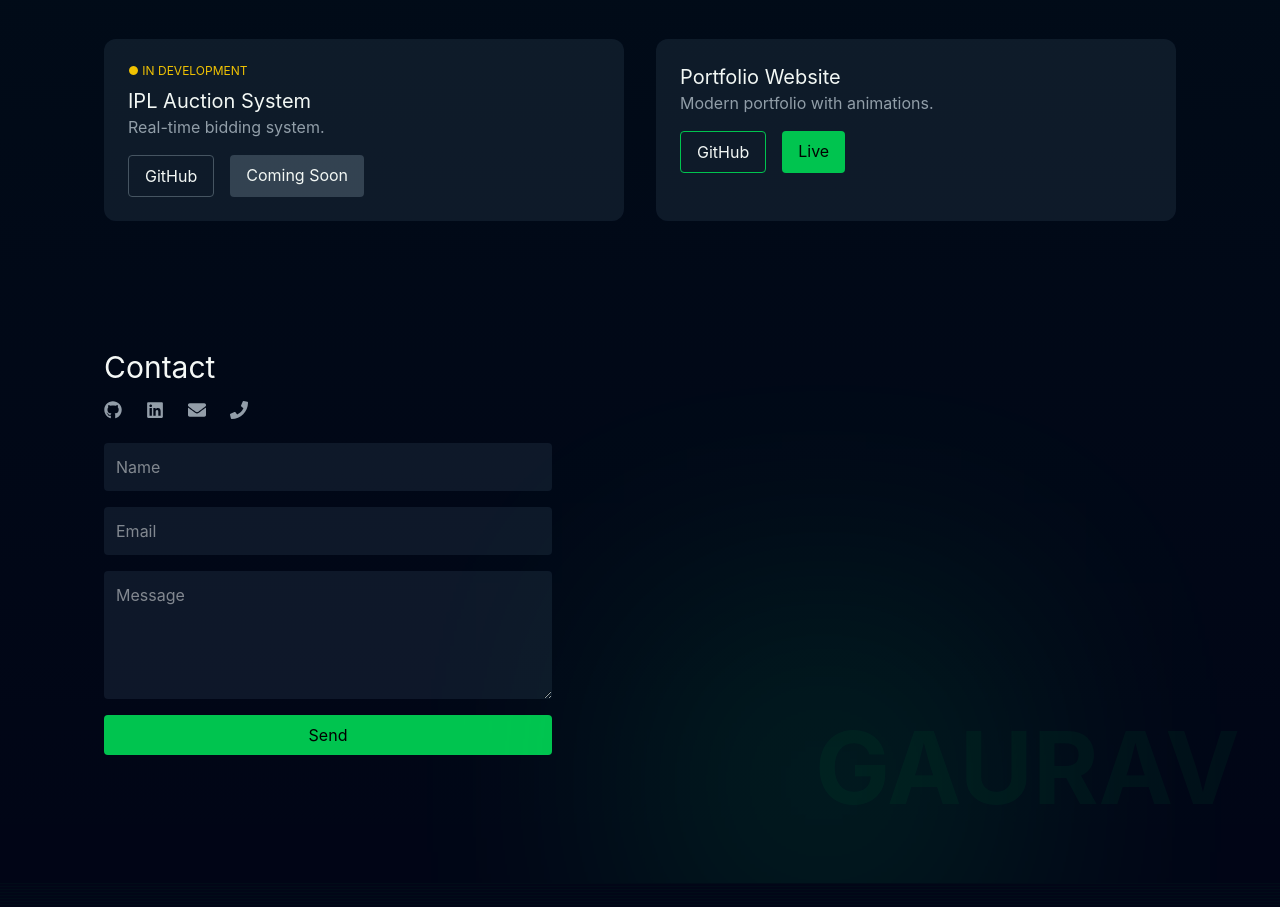
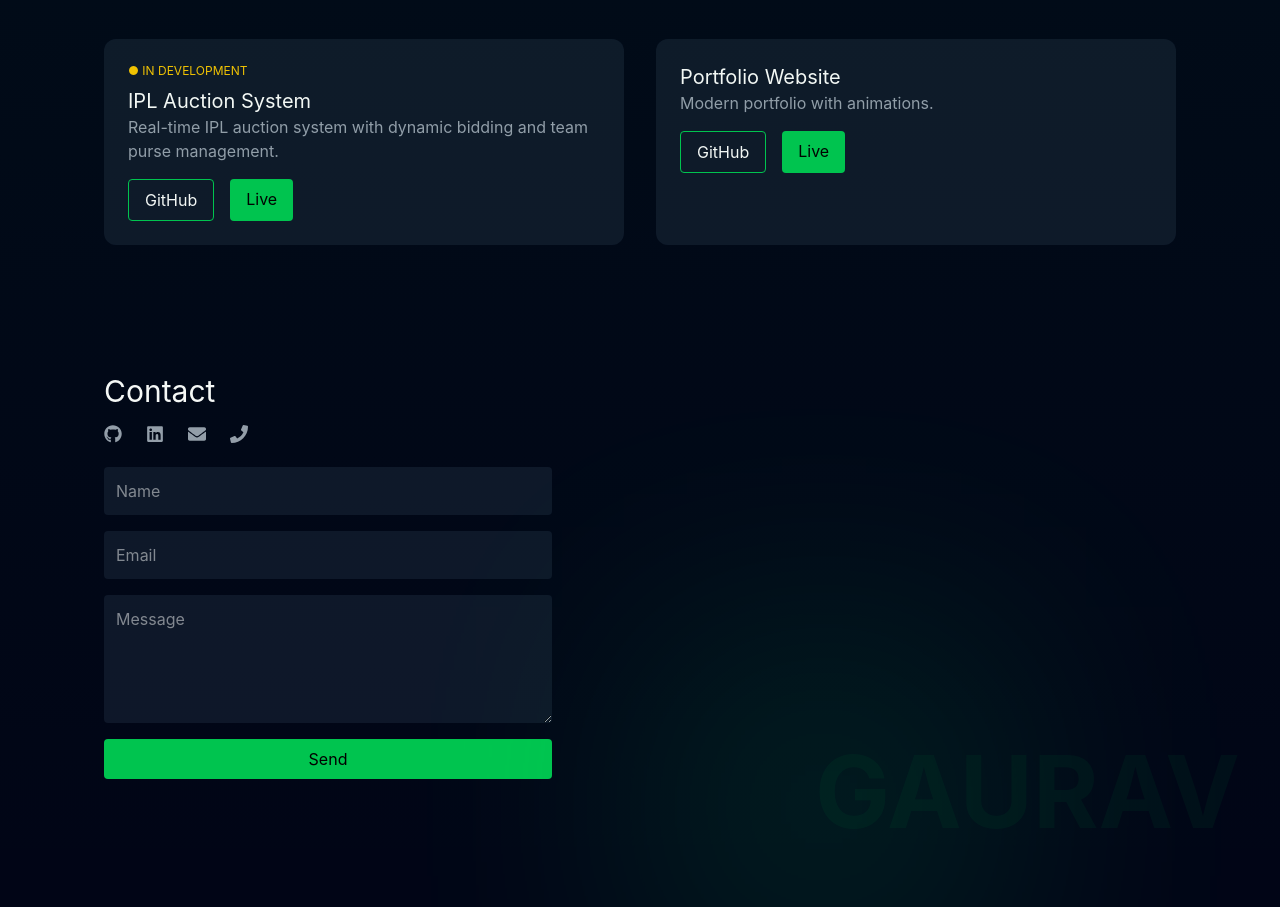
Before and after one commit to Gaurav-29-eng/gaurav-portfolio, a React (Vite) app: page / in a window 1280 px wide. Shown: the part 2045-2952 px from the top of the page. Before the commit the page ends 2928 px from the top, so only its background shows below. Built offline with nearby package versions, Linux system fonts and the light colour scheme.

Commit message:
added IPL live link and GitHub link

```diff
--- a/src/components/Portfolio.jsx
+++ b/src/components/Portfolio.jsx
@@ -160,11 +160,28 @@ export default function Portfolio() {
           <div className="p-6 bg-[#0f172a] rounded-xl">
             <p className="text-yellow-400 text-xs mb-2">● IN DEVELOPMENT</p>
             <h3 className="text-xl">IPL Auction System</h3>
-            <p className="text-gray-400">Real-time bidding system.</p>
+            <p className="text-gray-400">
+  Real-time IPL auction system with dynamic bidding and team purse management.
+</p>
             <div className="flex gap-4 mt-4">
-              <span className="px-4 py-2 border border-gray-600 rounded">GitHub</span>
-              <span className="px-4 py-2 bg-gray-700 rounded">Coming Soon</span>
-            </div>
+
+  <a
+    href="https://github.com/Gaurav-29-eng/ipl-auction"
+    target="_blank"
+    className="px-4 py-2 border border-green-500 rounded hover:bg-green-500 hover:text-black transition"
+  >
+    GitHub
+  </a>
+
+  <a
+    href="https://ipl-auction-hazel.vercel.app/"
+    target="_blank"
+    className="px-4 py-2 bg-green-500 text-black rounded hover:scale-105 transition"
+  >
+    Live
+  </a>
+
+</div>
           </div>
 
           {/* PORTFOLIO */}
```
